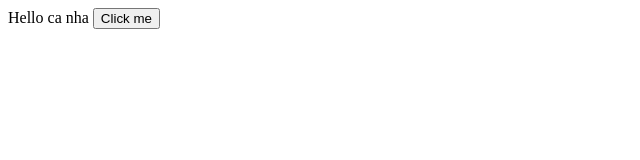
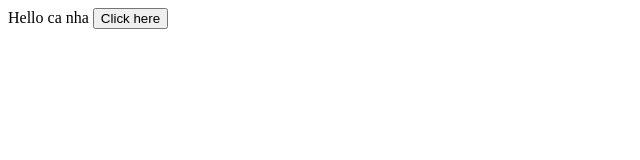
Before and after one commit to hoangvo23/ho-so-ca-nhan, a plain HTML site: page index.html in a window 1280 px wide. Shown: the full height of the page, 0-640 px from the left. Drawn offline with Linux system fonts and the light colour scheme.

Commit message:
fix: sua lai nut an

```diff
--- a/index.html
+++ b/index.html
@@ -1,2 +1,2 @@
 Hello ca nha
-<button>Click me</button>
+<button>Click here</button>
```
